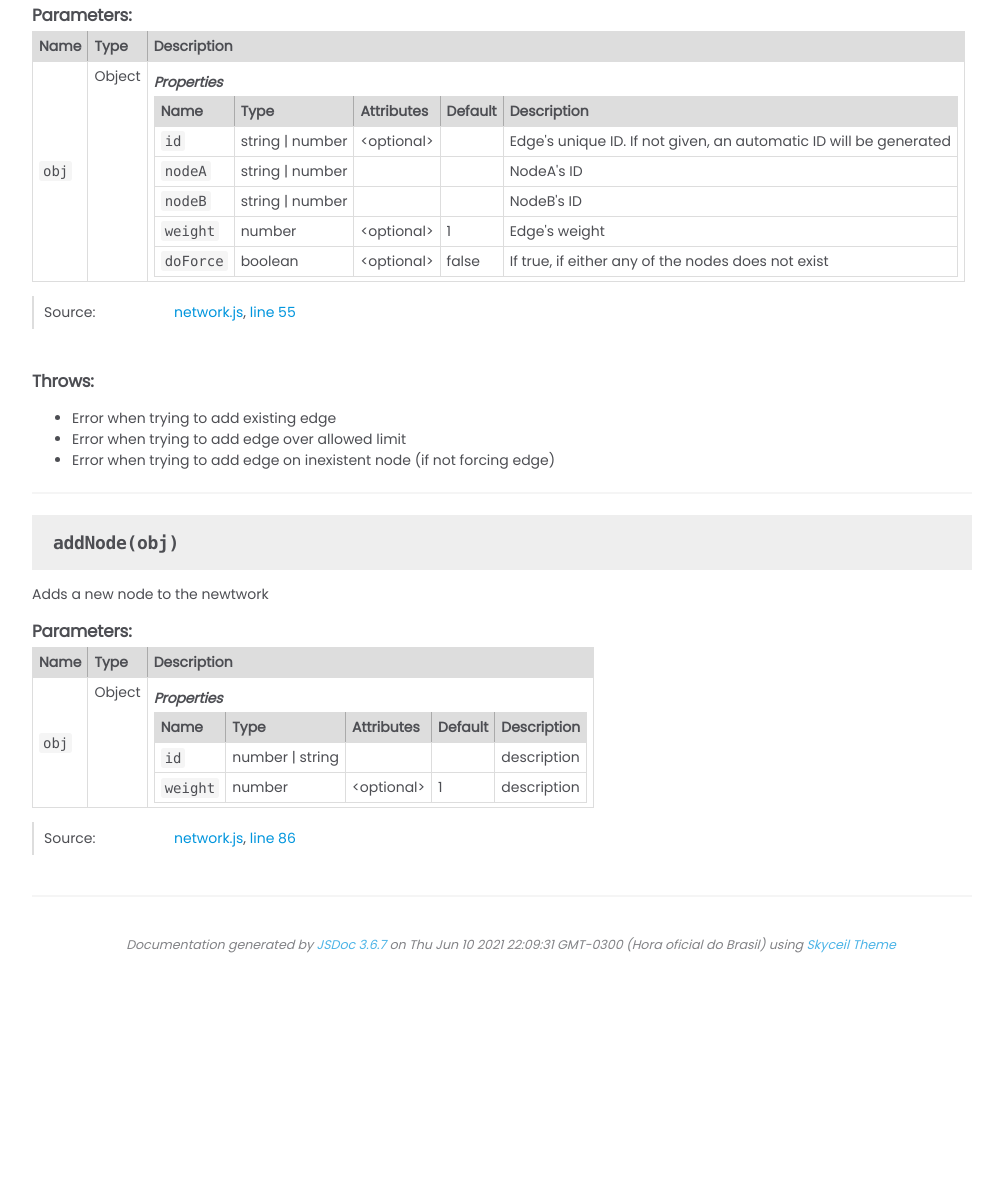
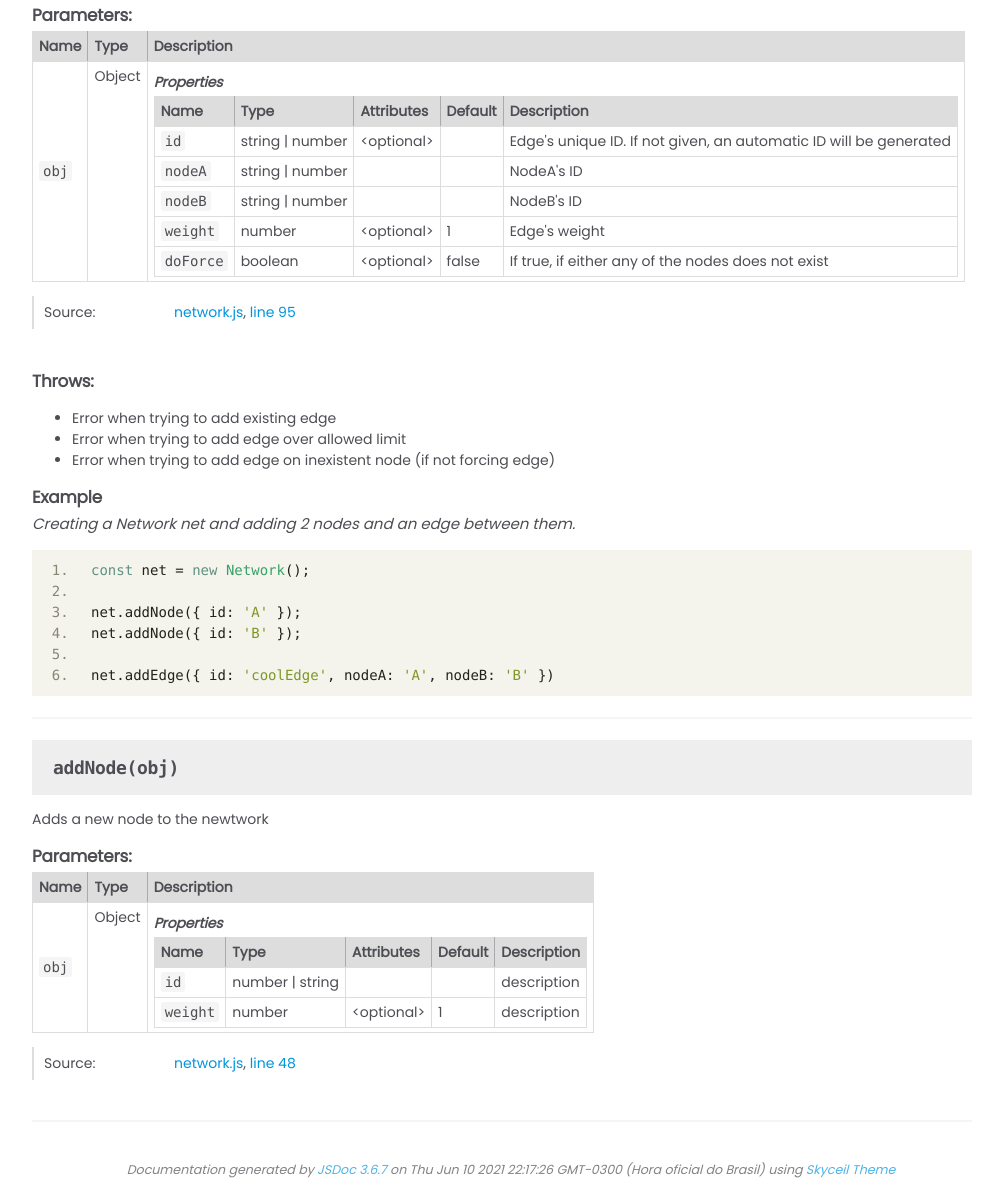
Before and after one commit to rodigu/capstone, a website: page doc/Network.html in a window 1280 px wide. Shown: the part 1990-3179 px from the top of the page, without its empty margins (254-1257 px from the left). Before the commit the page ends 2965 px from the top, so only its background shows below. Drawn offline with nearby package versions, Linux system fonts and the light colour scheme.

Commit message:
📁Update to JSDocs

```diff
--- a/doc/Network.html
+++ b/doc/Network.html
@@ -626,7 +626,7 @@
 
     <dt class="tag-source">Source:</dt>
     <dd class="tag-source"><ul class="dummy"><li>
-        <a href="network.js.html">network.js</a>, <a href="network.js.html#line103">line 103</a>
+        <a href="network.js.html">network.js</a>, <a href="network.js.html#line65">line 65</a>
     </li></ul></dd>
 
 
@@ -735,7 +735,7 @@
 
     <dt class="tag-source">Source:</dt>
     <dd class="tag-source"><ul class="dummy"><li>
-        <a href="network.js.html">network.js</a>, <a href="network.js.html#line116">line 116</a>
+        <a href="network.js.html">network.js</a>, <a href="network.js.html#line123">line 123</a>
     </li></ul></dd>
 
 
@@ -1121,7 +1121,7 @@
 
     <dt class="tag-source">Source:</dt>
     <dd class="tag-source"><ul class="dummy"><li>
-        <a href="network.js.html">network.js</a>, <a href="network.js.html#line55">line 55</a>
+        <a href="network.js.html">network.js</a>, <a href="network.js.html#line95">line 95</a>
     </li></ul></dd>
 
 
@@ -1180,6 +1180,18 @@
 
 
 
+
+
+    <h5>Example</h5>
+
+        <p class="code-caption">Creating a Network net and adding 2 nodes and an edge between them.</p>
+
+    <pre class="prettyprint example linenums"><code>const net = new Network();
+
+net.addNode({ id: 'A' });
+net.addNode({ id: 'B' });
+
+net.addEdge({ id: 'coolEdge', nodeA: 'A', nodeB: 'B' })</code></pre>
 
 
 
@@ -1403,7 +1415,7 @@
 
     <dt class="tag-source">Source:</dt>
     <dd class="tag-source"><ul class="dummy"><li>
-        <a href="network.js.html">network.js</a>, <a href="network.js.html#line86">line 86</a>
+        <a href="network.js.html">network.js</a>, <a href="network.js.html#line48">line 48</a>
     </li></ul></dd>
 
 
@@ -1453,7 +1465,7 @@
 <br class="clear">
 
 <footer>
-    Documentation generated by <a href="https://github.com/jsdoc/jsdoc">JSDoc 3.6.7</a> on Thu Jun 10 2021 22:09:31 GMT-0300 (Hora oficial do Brasil) using <a href="https://github.com/devsnowflake/jsdoc-skyceil">Skyceil Theme</a>
+    Documentation generated by <a href="https://github.com/jsdoc/jsdoc">JSDoc 3.6.7</a> on Thu Jun 10 2021 22:17:26 GMT-0300 (Hora oficial do Brasil) using <a href="https://github.com/devsnowflake/jsdoc-skyceil">Skyceil Theme</a>
 </footer>
 
 <script>prettyPrint();</script>
```
Also changed, not shown: doc/Edge.html (+1 -1 lines), doc/Node.html (+1 -1 lines), doc/edge.js.html (+1 -1 lines), doc/index.html (+1 -1 lines), doc/network.js.html (+46 -39 lines), doc/node.js.html (+1 -1 lines).
